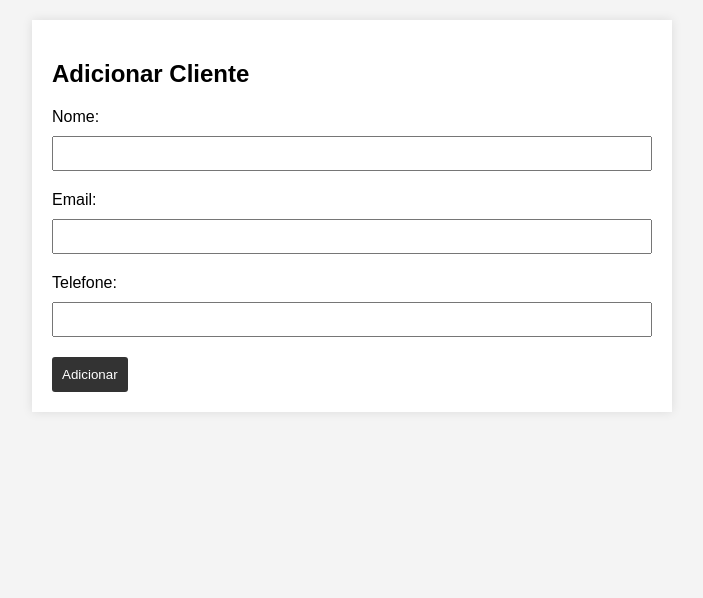
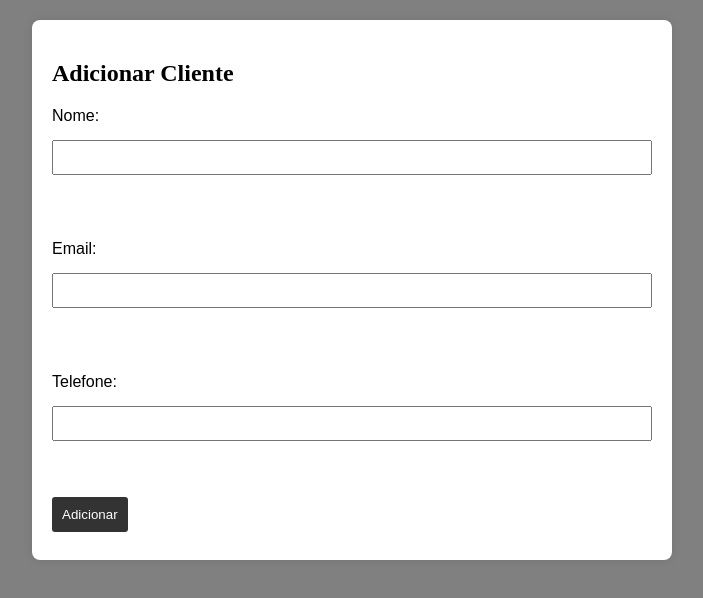
Before and after one commit to JLPS22/GQS, a website: page CRUD_Cliente/adicionarcliente.html in a window 1280 px wide. Shown: the whole page, without its empty margins (288-991 px from the left). Drawn offline with Linux system fonts and the light colour scheme.

Commit message:
mudanca css adicionarcliente

```diff
--- a/CRUD_Cliente/adicionarcliente.html
+++ b/CRUD_Cliente/adicionarcliente.html
@@ -9,7 +9,7 @@
     <style>
         body {
             font-family: 'Arial', sans-serif;
-            background-color: #f4f4f4;
+            background-color: #808080;
             margin: 0;
             padding: 0;
         }
@@ -19,12 +19,18 @@
             color: #000000;
         }
 
+        h2{
+            font-family: serif;
+        }
+
         #addForm {
             max-width: 600px;
             margin: 20px auto;
             background-color: white;
             padding: 20px;
             box-shadow: 0 0 10px rgba(0, 0, 0, 0.1);
+            border-radius: 8px;
+            height: 500px;
         }
 
         label {
@@ -35,7 +41,8 @@
         input {
             width: 100%;
             padding: 8px;
-            margin-bottom: 10px;
+            margin-bottom: 55px;
+            margin-top: 5px;
             box-sizing: border-box;
         }
 
@@ -43,7 +50,7 @@
             background-color: #333;
             color: white;
             padding: 10px;
-            margin-top: 10px;
+            margin-top: 1px;
             cursor: pointer;
             border: none;
             border-radius: 3px;
```
